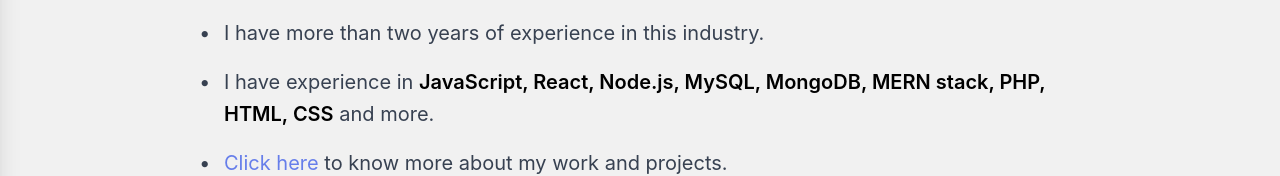
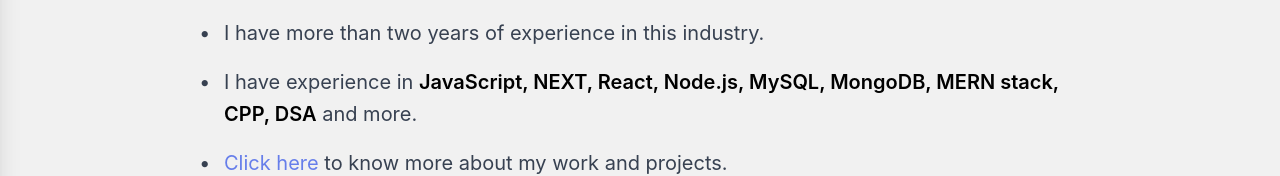
Before and after one commit to adarsh3699/Bhemu-Calculator, a React (Vite) app: page /about in a window 1280 px wide. Shown: the part 300-476 px from the top of the page. Built offline with nearby package versions, Linux system fonts and the light colour scheme; no server answers.

Commit message:
Update skills listed in About section

```diff
--- a/src/pages/About.jsx
+++ b/src/pages/About.jsx
@@ -31,7 +31,7 @@
 				<div className="text-lg leading-relaxed my-4 pl-8 relative text-light text-left before:content-['•'] before:text-primary before:text-xl before:font-bold before:absolute before:left-2 before:top-0 before:leading-relaxed md:text-xl">
 					I have experience in{" "}
 					<b className="text-main font-semibold">
-						JavaScript, React, Node.js, MySQL, MongoDB, MERN stack, PHP, HTML, CSS
+						JavaScript, NEXT, React, Node.js, MySQL, MongoDB, MERN stack, CPP, DSA
 					</b>{" "}
 					and more.
 				</div>
```
